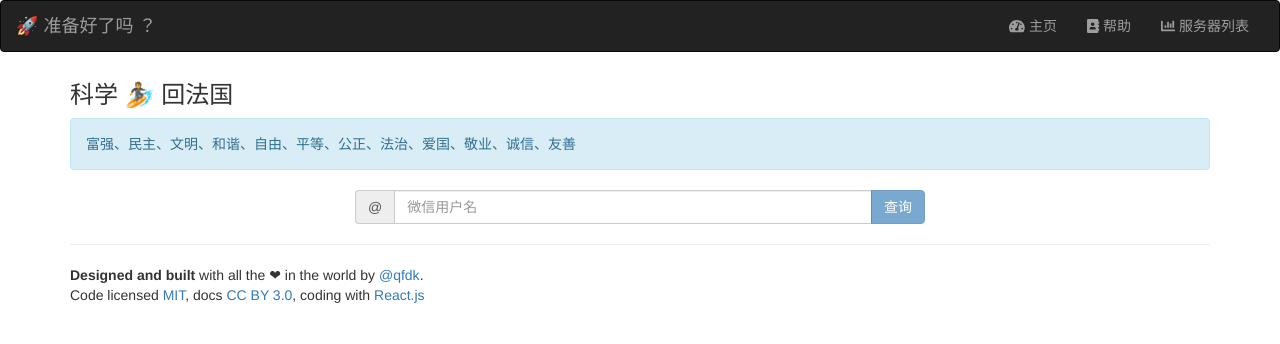
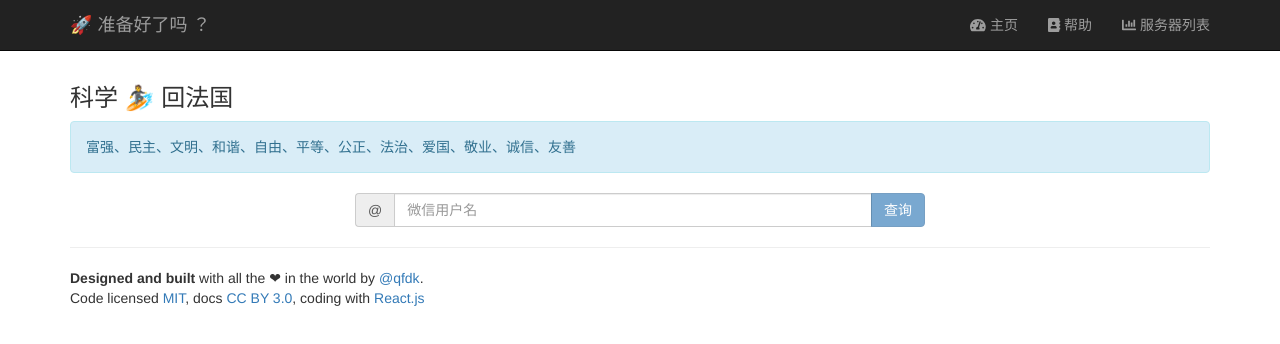
Before and after one commit to qfdk/nasi-campur-react, a React (Create React App) app: page / in a window 1280 px wide. Shown: the top 344 px of the page. Built offline with nearby package versions, Linux system fonts and the light colour scheme.

Commit message:
fix: WIP

```diff
--- a/src/App.js
+++ b/src/App.js
@@ -22,7 +22,7 @@ const App = () => {
     return (
         <Router>
             <Navbar/>
-            <div style={{marginTop: '-10px'}}>
+            <div style={{marginTop: '65px'}}>
                 <Suspense fallback={<Spinner/>}>
                     <Route path="/" component={Home} exact/>
                     <Route path="/help" component={Help} exact/>
--- a/src/Components/Navbar/Navbar.js
+++ b/src/Components/Navbar/Navbar.js
@@ -5,8 +5,8 @@ import {faAddressBook, faChartBar, faTachometerAlt} from '@fortawesome/free-soli
 
 const Navbar = () => {
     return (
-        <nav className="navbar navbar-inverse">
-            <div className="container-fluid">
+        <nav className="navbar navbar-fixed-top navbar-inverse">
+            <div className="container">
                 <div className="navbar-header">
                     <button type="button" className="navbar-toggle collapsed" data-toggle="collapse"
                             data-target="#bs-example-navbar-collapse-1" aria-expanded="false">
```
